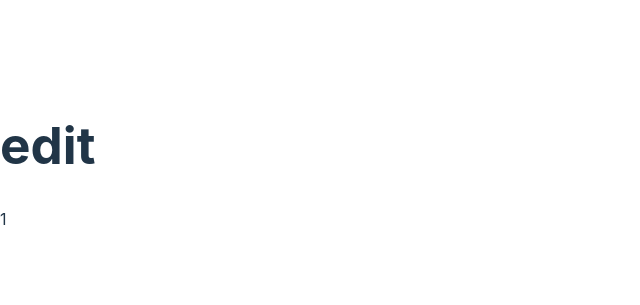
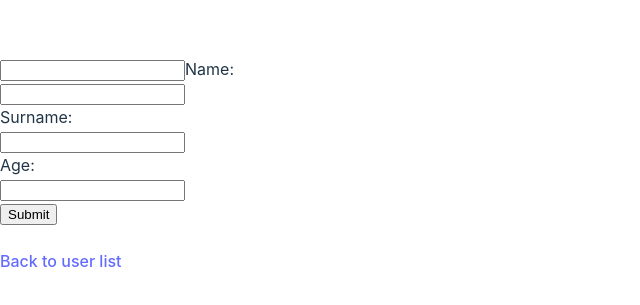
Before and after one commit to AlehKushniarou/andersen-lab-4-task-frontend, a React (Vite) app: page /users/edit/1 in a window 1280 px wide. Shown: the part 235-540 px from the top of the page, without its empty margins (0-640 px from the left). Built offline with nearby package versions, Linux system fonts and the light colour scheme; no server answers.

Commit message:
add edit form

```diff
--- a/package.json
+++ b/package.json
@@ -10,6 +10,7 @@
     "preview": "vite preview"
   },
   "dependencies": {
+    "bootstrap": "^5.3.3",
     "react": "^18.2.0",
     "react-dom": "^18.2.0"
   },
--- a/src/views/user-edit.jsx
+++ b/src/views/user-edit.jsx
@@ -1,13 +1,82 @@
 import { useParams } from "react-router-dom";
+import { useState, useEffect } from "react";
 
-function UserEdit() {
+const UserEdit = () => {
   let { id } = useParams();
+  const [user, setUser] = useState([]);
+
+  useEffect(() => {
+    fetch(`http://192.168.1.121:8085/users/${id}`)
+      .then((response) => response.json())
+      .then((data) => {
+        console.log(data);
+        setUser(data);
+      })
+      .catch((err) => {
+        console.log(err.message);
+      });
+  }, []);
+
+  const [formData, setFormData] = useState({
+    id: "",
+    name: "",
+    surname: "",
+    age: "",
+  });
+
+  const handleChange = (event) => {
+    const { name, value } = event.target;
+    setFormData((prevState) => ({ ...prevState, [name]: value }));
+  };
+
+  const handleSubmit = (event) => {
+    event.preventDefault();
+    console.log(formData);
+  };
+
   return (
     <>
-      <h1>edit</h1>
-      <p>{id}</p>
+      <form onSubmit={handleSubmit}>
+        <input type="number" name="id" value={user.id} />
+        <label>
+          Name:
+          <br />
+          <input
+            type="text"
+            name="name"
+            value={user.name}
+            onChange={handleChange}
+          />
+          <br />
+        </label>
+        <label>
+          Surname:
+          <br />
+          <input
+            type="text"
+            name="surname"
+            value={user.surname}
+            onChange={handleChange}
+          />
+          <br />
+        </label>
+        <label>
+          Age:
+          <br />
+          <input
+            type="number"
+            name="age"
+            value={user.age}
+            onChange={handleChange}
+          />
+          <br />
+        </label>
+        <input type="submit" value="Submit" />
+      </form>
+      <br />
+      <a href="/users">Back to user list</a>
     </>
   );
-}
+};
 
 export default UserEdit;
--- a/src/views/user-list.jsx
+++ b/src/views/user-list.jsx
@@ -2,15 +2,15 @@ import { useState, useEffect } from "react";
 import { useNavigate } from "react-router-dom";
 
 const UserList = () => {
-  const [posts, setPosts] = useState([]);
+  const [users, setusers] = useState([]);
   const navigate = useNavigate();
 
   useEffect(() => {
-    fetch("http://192.168.1.121:8085/hello/users")
+    fetch("http://192.168.1.121:8085/users")
       .then((response) => response.json())
       .then((data) => {
         console.log(data);
-        setPosts(data);
+        setusers(data);
       })
       .catch((err) => {
         console.log(err.message);
@@ -32,15 +32,15 @@ const UserList = () => {
         </thead>
 
         <tbody>
-          {posts.map((post) => {
+          {users.map((user) => {
             return (
-              <tr key={post.id}>
-                <td>{post.id}</td>
-                <td>{post.name}</td>
-                <td>{post.surname}</td>
-                <td>{post.age}</td>
+              <tr key={user.id}>
+                <td>{user.id}</td>
+                <td>{user.name}</td>
+                <td>{user.surname}</td>
+                <td>{user.age}</td>
                 <td>
-                  <button onClick={() => navigate(`/users/edit/${post.id}`)}>
+                  <button onClick={() => navigate(`/users/edit/${user.id}`)}>
                     EDIT
                   </button>
                 </td>
@@ -49,7 +49,7 @@ const UserList = () => {
                     <input
                       type="number"
                       name="id"
-                      value={post.id}
+                      value={user.id}
                       readOnly
                       hidden
                     />
```
Also changed, not shown: 1 other file (tests, documents, lock files or other folders).
